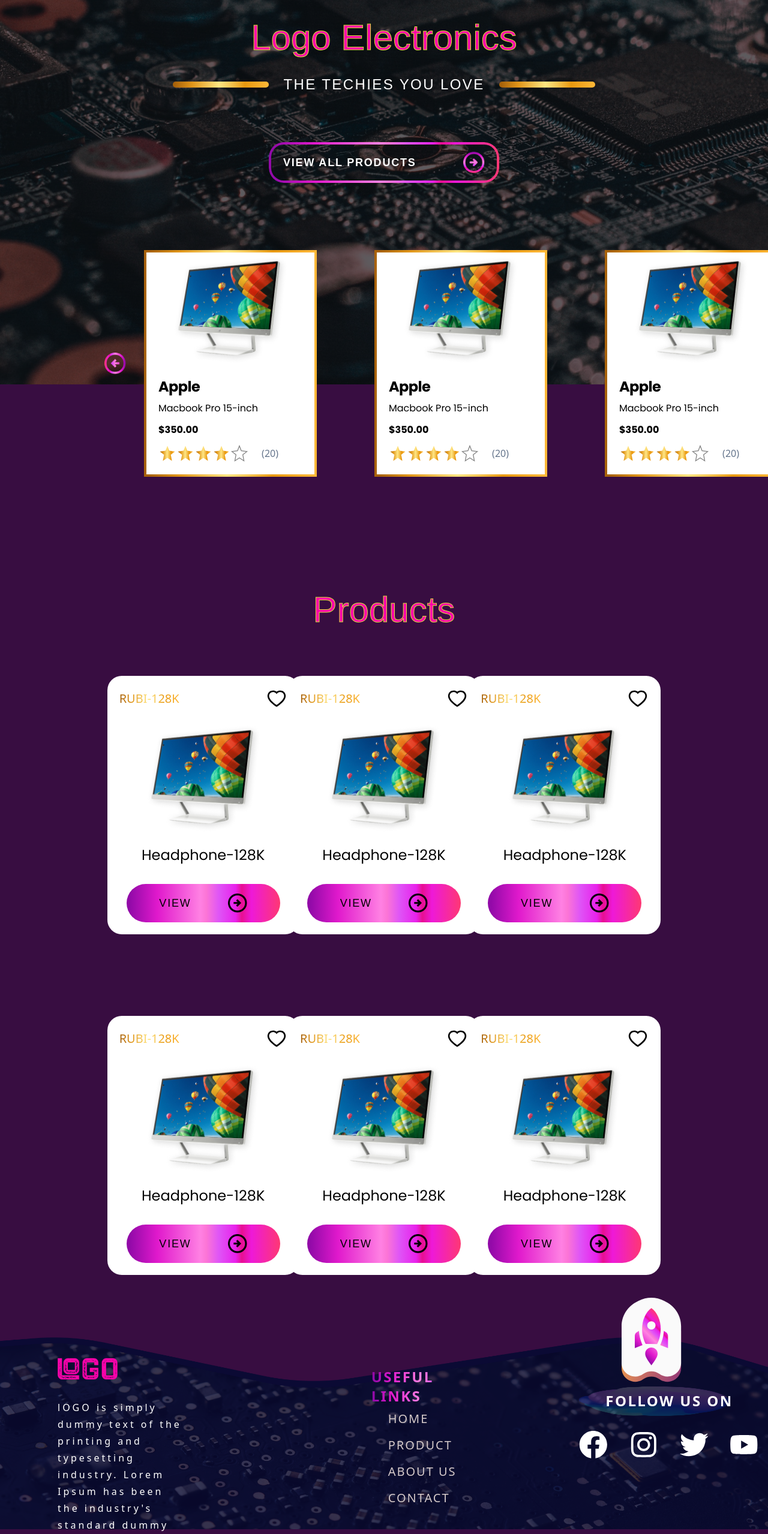
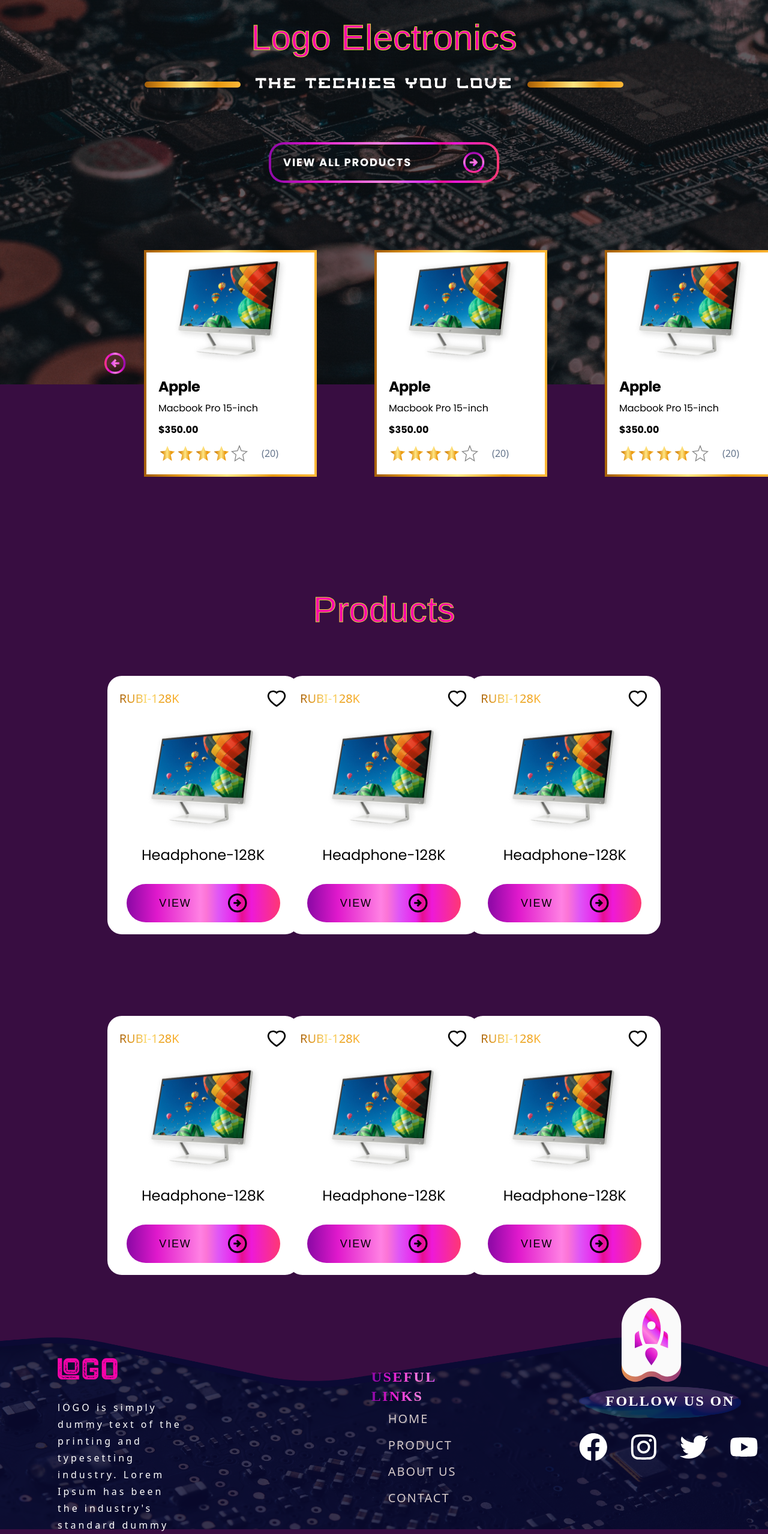
Before and after one commit to sabin-thapa/logo-electronics-nextjs, a Next.js app: page /home in a window 1280 px wide. Shown: the part 239-2797 px from the top of the page at 60% size. Built offline with nearby package versions, Linux system fonts and the light colour scheme; a web font is replaced by a local one.

Commit message:
fix: change required fonts to bespax

```diff
--- a/src/components/Footer.tsx
+++ b/src/components/Footer.tsx
@@ -54,7 +54,7 @@ const Footer = () => {
               </p>
             </div>
             <div className="text-white mx-4 ml-36 flex-grow ">
-              <SubHeader text="Useful Links" className="mt-4" />
+              <SubHeader text="Useful Links" className="mt-4 " />
               <div className="flex flex-col pl-7 ">
                 <h1 className={faintFooterStyle}>Home</h1>
                 <h1 className={faintFooterStyle}>Product</h1>
@@ -66,7 +66,7 @@ const Footer = () => {
               <Image
                 src="/assets/follow_bg.svg"
                 height={200}
-                width={250}
+                width={270}
                 alt="follow us"
               />
               <div className="absolute top-2 left-11">
@@ -84,7 +84,7 @@ const Footer = () => {
           </div>
         </div>
 
-        <div className="copyrights_section flex min-h-[6rem] tracking-widest uppercase font-poppins text-center text-white justify-center items-center">
+        <div className="copyrights_section flex min-h-[6rem] tracking-widest uppercase font-bespax text-center text-white justify-center items-center">
           <p>Copyright 2021 lOGO ALL RIGHT RESERVED </p>
         </div>
       </div>
--- a/src/components/SubHeader.tsx
+++ b/src/components/SubHeader.tsx
@@ -17,11 +17,11 @@ const SubHeader: React.FC<SubHeaderProps> = ({
   return (
     <h1
       className={classNames(
-        ` uppercase font-bold font-routhem text-2xl tracking-widest`,
-        { [styles.gradient_font]: !fontColor },
-        className
+        `uppercase font-extrabold font-bespax text-2xl tracking-widest`,
+        className,
+        { [styles.gradient_font]: !fontColor }
       )}
-      style={{ color: fontColor }}
+      style={{ color: fontColor, fontFamily: "bespax" }}
       {...props}
     >
       {text}
--- a/src/components/ViewButton.tsx
+++ b/src/components/ViewButton.tsx
@@ -20,7 +20,7 @@ const ViewButton: React.FC<ButtonProps> = ({
     <button
       className={classNames(
         styles.view_btn,
-        "text-white px-6 py-2 font-poppins font-bold text-lg rounded-full",
+        "text-white px-6 py-2 font-bespax font-bold text-lg rounded-full",
         { [styles.gradient_font]: !fontColor },
         className
       )}
--- a/src/pages/_app.tsx
+++ b/src/pages/_app.tsx
@@ -16,10 +16,17 @@ const routhem = localFont({
   variable: "--font-routhem",
 });
 
+const bespax = localFont({
+  src: "../../public/fonts/Bespax.ttf",
+  variable: "--font-bespax",
+});
+
 export default function App({ Component, pageProps }: AppProps) {
   return (
     <Layout>
-      <main className={`${poppins.variable} ${routhem.variable} font-sans`}>
+      <main
+        className={`${poppins.variable} ${routhem.variable} ${bespax.variable} font-sans`}
+      >
         <Component {...pageProps} />
       </main>
     </Layout>
--- a/src/pages/home.tsx
+++ b/src/pages/home.tsx
@@ -21,7 +21,7 @@ const Home = () => {
           ></div>
 
           <h3
-            className={`uppercase font-routhem text-center text-white  tracking-widest text-2xl mx-6 `}
+            className={`uppercase font-bespax text-center text-white  tracking-widest text-2xl mx-6 `}
           >
             The Techies You Love
           </h3>
@@ -32,7 +32,7 @@ const Home = () => {
         </div>
         <div className="flex justify-center py-16">
           <Button
-            className="flex justify-between items-center w-96 py-4 text-white font-routhem uppercase tracking-widest"
+            className="flex justify-between items-center w-96 py-4 text-white font-bespax uppercase tracking-widest"
             fontColor="#fff"
             bolderBorder={true}
           >
--- a/tailwind.config.js
+++ b/tailwind.config.js
@@ -1,25 +1,26 @@
 /** @type {import('tailwindcss').Config} */
 module.exports = {
   content: [
-    './src/pages/**/*.{js,ts,jsx,tsx,mdx}',
-    './src/components/**/*.{js,ts,jsx,tsx,mdx}',
-    './src/app/**/*.{js,ts,jsx,tsx,mdx}',
+    "./src/pages/**/*.{js,ts,jsx,tsx,mdx}",
+    "./src/components/**/*.{js,ts,jsx,tsx,mdx}",
+    "./src/app/**/*.{js,ts,jsx,tsx,mdx}",
   ],
   theme: {
     extend: {
       colors: {
-        pinky: '#F903AA'
+        pinky: "#F903AA",
       },
       backgroundImage: {
-        'gradient-radial': 'radial-gradient(var(--tw-gradient-stops))',
-        'gradient-conic':
-          'conic-gradient(from 180deg at 50% 50%, var(--tw-gradient-stops))',
+        "gradient-radial": "radial-gradient(var(--tw-gradient-stops))",
+        "gradient-conic":
+          "conic-gradient(from 180deg at 50% 50%, var(--tw-gradient-stops))",
       },
     },
     fontFamily: {
-      poppins: ['var(--font-poppins)'],
-      routhem: ['var(--font-routhem)']
-    }
+      poppins: ["var(--font-poppins)"],
+      routhem: ["var(--font-routhem)"],
+      bespax: ["var(--font-bespax)"],
+    },
   },
   plugins: [],
-}
+};
```
